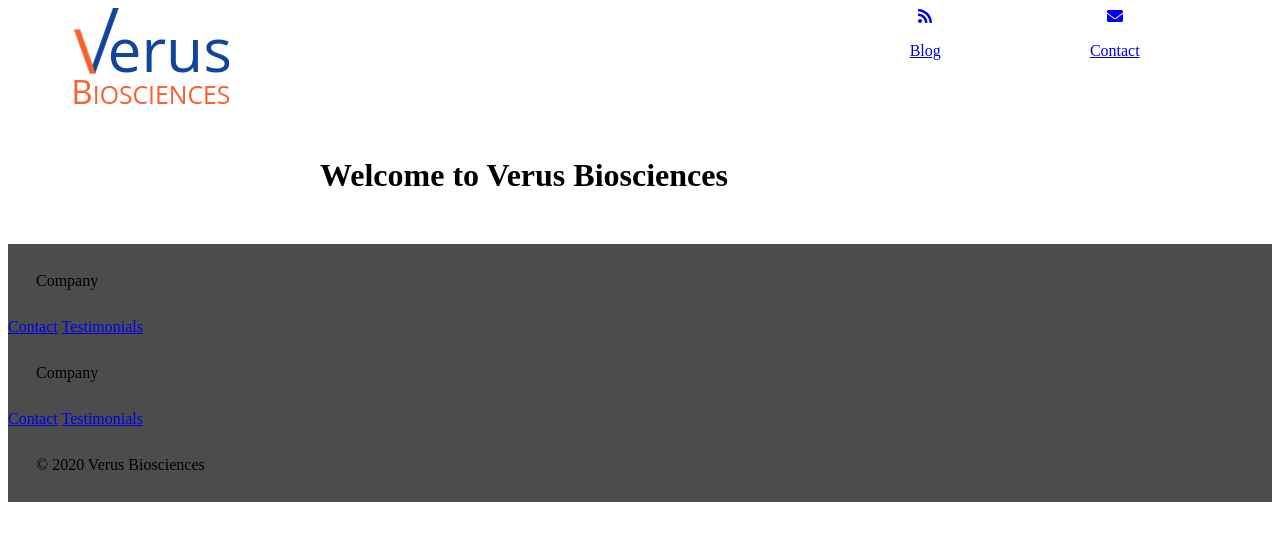
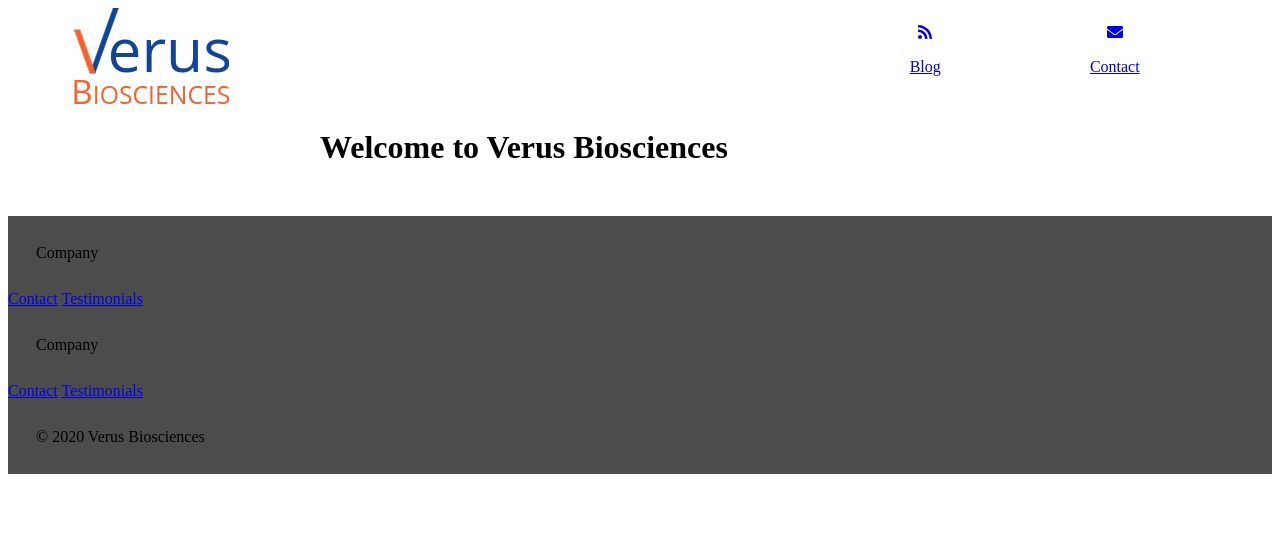
Before and after one commit to VerusBiosciences/VerusBiosciences.github.io, a Jekyll site: the page built from index.html, in a window 1280 px wide. Shown: the top 541 px of the page. Built offline with Jekyll 4.4.1, drawn with Linux system fonts in a browser that asks for light colours.

Commit message:
Updated navigation layout, mobile first

```diff
--- a/_includes/header.html
+++ b/_includes/header.html
@@ -1,6 +1,6 @@
 <header>
     <nav role="navigation">
-      <div class="nav-link">
+      <div>
         <a href="/">
           <img id="logo" src="/assets/img/logo.svg" alt="Verus Biosciences logo">
         </a>
--- a/assets/css/_header.scss
+++ b/assets/css/_header.scss
@@ -6,15 +6,52 @@
 
 nav {
     display: grid;
-    grid-template-columns: 3fr 1fr 1fr 1fr;
-    grid-template-rows: 128px;
-    width: 90%;
-    vertical-align: middle;
-    text-align: center;
-    padding: 0 64px;
+
+    .nav-link {
+        align-items: center;
+        text-align: center;
+        margin: auto;
+    }
+    #logo {
+        float: left;
+    }
 }
 
-#logo {
-    width: 160px;
-    float: left;
+// small
+@media only screen and (min-width: $screen-small-lower) {
+    nav {
+        grid-template-columns: 50% 50%;
+        width: 100%;
+    }
 }
+
+// medium
+@media only screen and (min-width: $screen-med-lower) {
+}
+
+// large
+@media only screen and (min-width: $screen-large-lower) {
+    nav {
+        grid-template-columns: 3fr 1fr 1fr 1fr;
+        width: 90%;
+        grid-template-rows: 100px;
+        text-align: center;
+        padding: 0 64px;
+
+        #logo {
+            width: 160px;
+        }
+    }
+}
+
+// xlarge
+@media only screen and (min-width: $screen-xlarge-lower) {
+}
+
+// xxlarge
+@media only screen and (min-width: $screen-xxlarge-lower) {
+}
+
+// xxxlarge
+@media only screen and (min-width: $screen-xxxlarge-lower) {
+}
```
